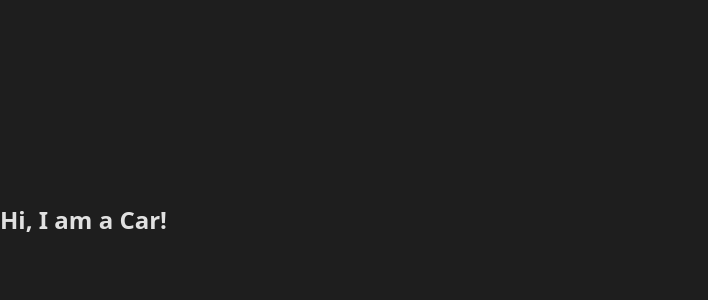
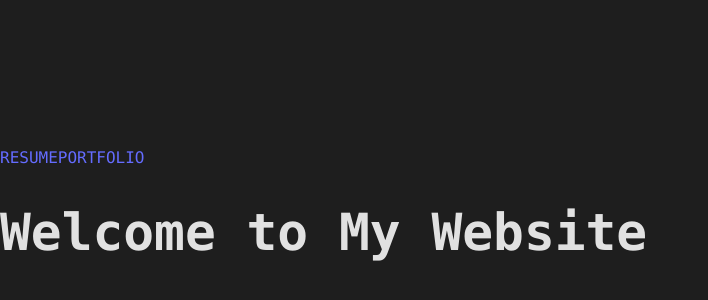
Before and after one commit to roshni-guha/my-website, a React (Vite) app: page / in a window 1280 px wide. Shown: the part 180-480 px from the top of the page, without its empty margins (0-708 px from the left). Built offline with nearby package versions, Linux system fonts and the light colour scheme.

Commit message:
Made new pages

```diff
--- /dev/null
+++ b/src/home.jsx
@@ -0,0 +1,15 @@
+function Home() {
+  return (
+    <div>
+      <header>
+        <nav>
+          <a href="#resume">RESUME</a>
+          <a href="#portfolio">PORTFOLIO</a>
+        </nav>
+      </header>
+      <h1>Welcome to My Website</h1>
+    </div>
+  );
+}
+
+export default Home;
--- a/src/index.css
+++ b/src/index.css
@@ -1,5 +1,5 @@
 :root {
-  font-family: system-ui, Avenir, Helvetica, Arial, sans-serif;
+  font-family: 'Consolas', 'Courier New', monospace;
   line-height: 1.5;
   font-weight: 400;
 
--- a/src/main.jsx
+++ b/src/main.jsx
@@ -1,18 +1,7 @@
-// import ReactDOM from 'react-dom/client';
 import './index.css';
-import React from 'react';
-import { createRoot, createElement } from 'react-dom/client'
-
-// ReactDOM.createRoot(document.getElementById('root')).render(
-//   <h1>Hello World!</h1>
-// );
-
-function Car() {
-  return (
-    <h2>Hi, I am a Car!</h2>
-  );
-}
+import { createRoot } from 'react-dom/client';
+import Home from './home.jsx';
 
 createRoot(document.getElementById('root')).render(
-  <Car />
+  <Home />
 );
```
Also changed, not shown: src/portfolio.jsx (added), src/resume.jsx (added).
